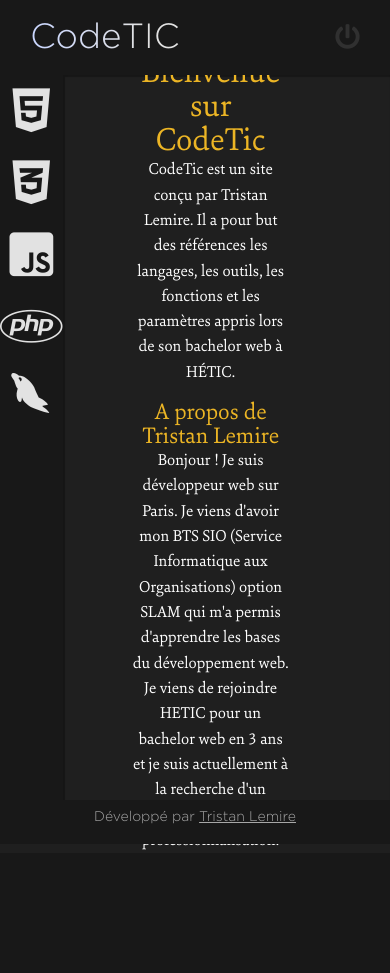
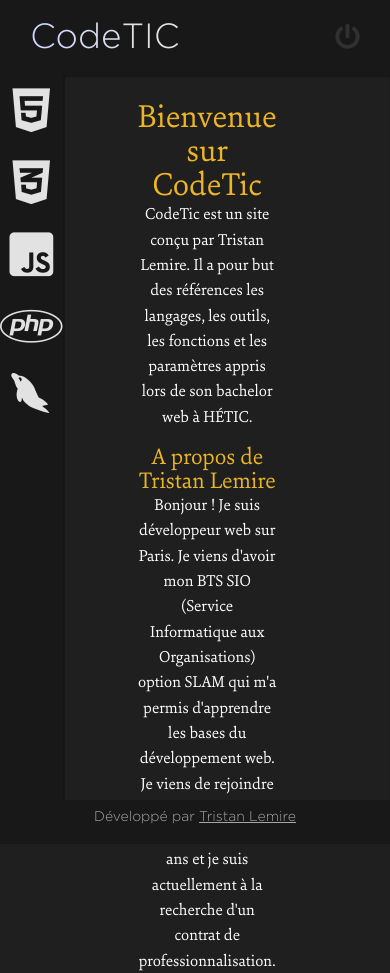
Before and after one commit to TristanLemire/CodeTIC, a PHP site: page /index.html in a window 390 px wide. Before the commit the page ends 850 px from the top, so only its background shows below. Run offline with PHP 8.4, Linux system fonts and the light colour scheme; some libraries are stand-ins or nearby versions.

Commit message:
responsive commit

```diff
--- a/css/style.css
+++ b/css/style.css
@@ -242,6 +242,16 @@ header h1 a{
     margin-left:63px;
 }
 
+@media (min-width: 320px) {
+    .home-pres {
+        height: auto;
+        max-height: 87vh;
+        text-align: center;
+        padding: 20px;
+        padding-top:45px;
+    }
+}
+
 .home-pres {
     height: auto;
     max-height: 87vh;
```
